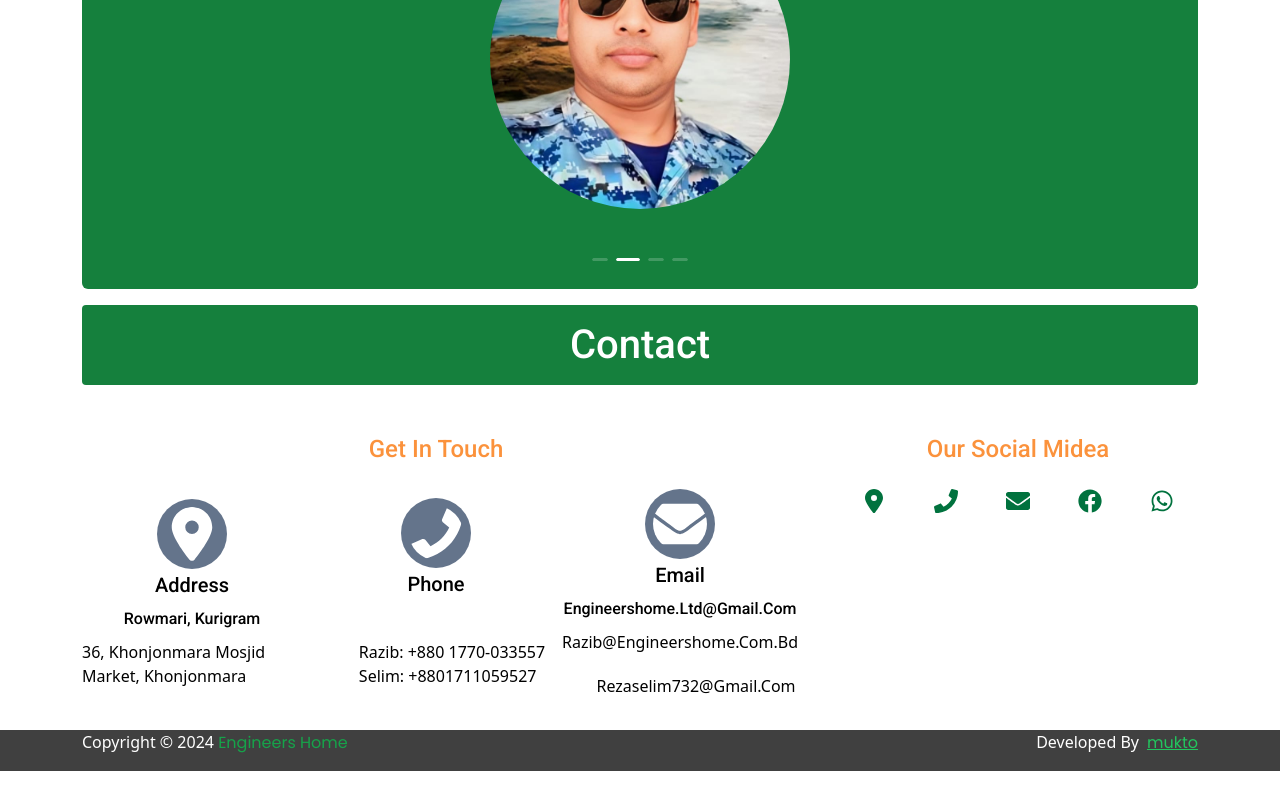
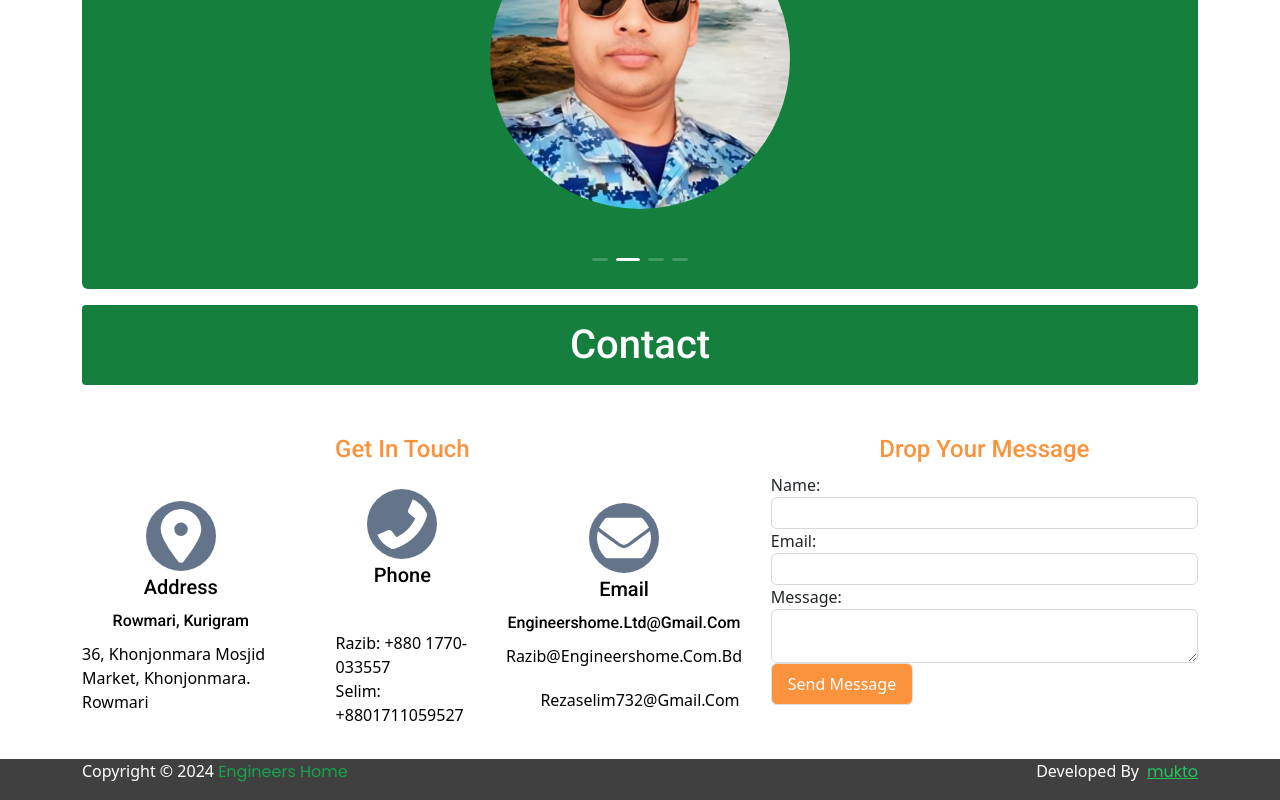
Before and after one commit to ashiful2002/engineershome, a React (Vite) app: page / in a window 1280 px wide. Shown: the part 4243-5043 px from the top of the page. Before the commit the page ends 5014 px from the top, so only its background shows below. Built offline with nearby package versions, Linux system fonts and the light colour scheme.

Commit message:
Added Message Section

```diff
--- a/src/Constants/Index.js
+++ b/src/Constants/Index.js
@@ -283,7 +283,7 @@ export const getInTouch = [
     url: "https://maps.app.goo.gl/ahn8oH18REeZWUTJA",
     title: "address",
     name: "Rowmari, Kurigram",
-    desc: "36, khonjonmara mosjid market, khonjonmara",
+    desc: "36, khonjonmara mosjid market, khonjonmara. Rowmari",
   },
   {
     id: uuidv4().substring(0, 6),
--- a/src/pages/Home/Section/contact/Contact.jsx
+++ b/src/pages/Home/Section/contact/Contact.jsx
@@ -4,6 +4,7 @@ import Address from "./Address";
 import PageTitle from "../../../../Components/Title/PageTitle";
 import Soical from "./Soical";
 import GetInTouch from "./GetInTouch";
+import FormData from "./FormData";
 
 const Contact = () => {
   return (
@@ -11,7 +12,7 @@ const Contact = () => {
       <PageTitle heading="Contact" className=" p-3 mb-5" />
       <div className="flex items-start gap-5 justify-center flex-col  md:flex-row">
         <GetInTouch />
-        <Soical />
+        <FormData />
       </div>
     </Section>
   );
--- a/src/pages/Home/Section/contact/FormData.jsx
+++ b/src/pages/Home/Section/contact/FormData.jsx
@@ -1,11 +1,73 @@
-import React from 'react'
+import { Input } from "antd";
+import React, { useState } from "react";
+import Button from "../../../../Components/Button";
 
 const FormData = () => {
+  const [name, setName] = useState("");
+  const [email, setEmail] = useState("");
+  const [textarea, setTextarea] = useState("");
+  const handleNameChange = (e) => {
+    setName(e.target.value);
+  };
+  const handleEmailChange = (e) => {
+    setEmail(e.target.value);
+  };
+  const handleTextAreaCHange = (e) => {
+    setTextarea(e.target.value);
+  };
+  const handleFormSubmit = (e) => {
+    e.preventDefault();
+    const message = { name,email,textarea };
+    console.log(message);
+    setName("");
+    setEmail("");
+    setTextarea("");
+  };
   return (
-    <div>
+    <div className="md:w-[40%] w-full">
+      <h5 className="subHeading bg-transparent text-secondary-color">
+        Drop your message
+      </h5>
+      <form onSubmit={handleFormSubmit}>
+        <div>
+          <label htmlFor="name">Name:</label>
+          <Input
+            type="text"
+            name="name"
+            id="name"
+            required
+            value={name}
+            onChange={handleNameChange}
+          />
+        </div>
+        <div>
+          <label htmlFor="email">Email:</label>
+          <Input
+            type="email"
+            name="email"
+            id="email"
+            required
+            value={email}
+            onChange={handleEmailChange}
+          />
+        </div>
+        <div>
+          <label htmlFor="message">Message:</label>
+          <Input.TextArea
+            type="textarea"
+            name="message"
+            id="message"
+            required
+            value={textarea}
+            onChange={handleTextAreaCHange}
+          />
+        </div>
+        <div>
+          <Button type="submit">Send Message</Button>
+        </div>
+      </form>
+    </div>
+  );
+};
 
-    </div>
-  )
-}
-
-export default FormData
+export default FormData;
--- a/src/pages/Home/Section/contact/GetInTouch.jsx
+++ b/src/pages/Home/Section/contact/GetInTouch.jsx
@@ -3,10 +3,13 @@ import { getInTouch } from "../../../../Constants/Index";
 
 const GetInTouch = () => {
   return (
-    <div className="">
-      <h4 className="subHeading bg-transparent text-secondary-color mb-4">Get in touch</h4>
+    <div className=" md:w-[60%] w-full">
+      <h4 className="subHeading bg-transparent text-secondary-color mb-4">
+        Get in touch
+      </h4>
       <div className="grid grid-cols-1 md:grid-cols-3 gap-4">
-        {getInTouch.map(({ icon: Icon, title, id, desc, li1, li2, url,name }) => (
+        {getInTouch.map(
+          ({ icon: Icon, title, id, desc, li1, li2, url, name }) => (
             <>
               <a
                 key={id}
@@ -29,7 +32,8 @@ const GetInTouch = () => {
                 </>
               </a>
             </>
-        ))}
+          )
+        )}
       </div>
     </div>
   );
```
Lines whose indentation alone changed are shown as unchanged.
